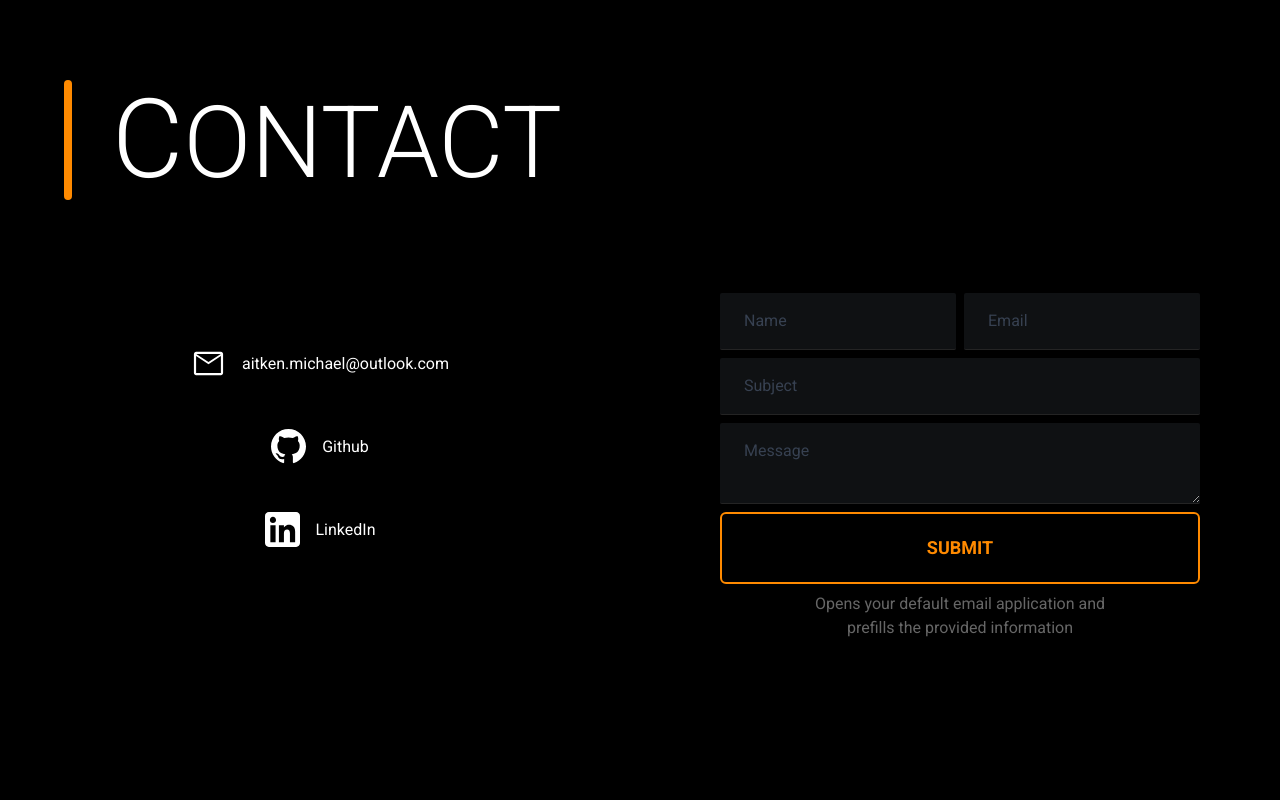
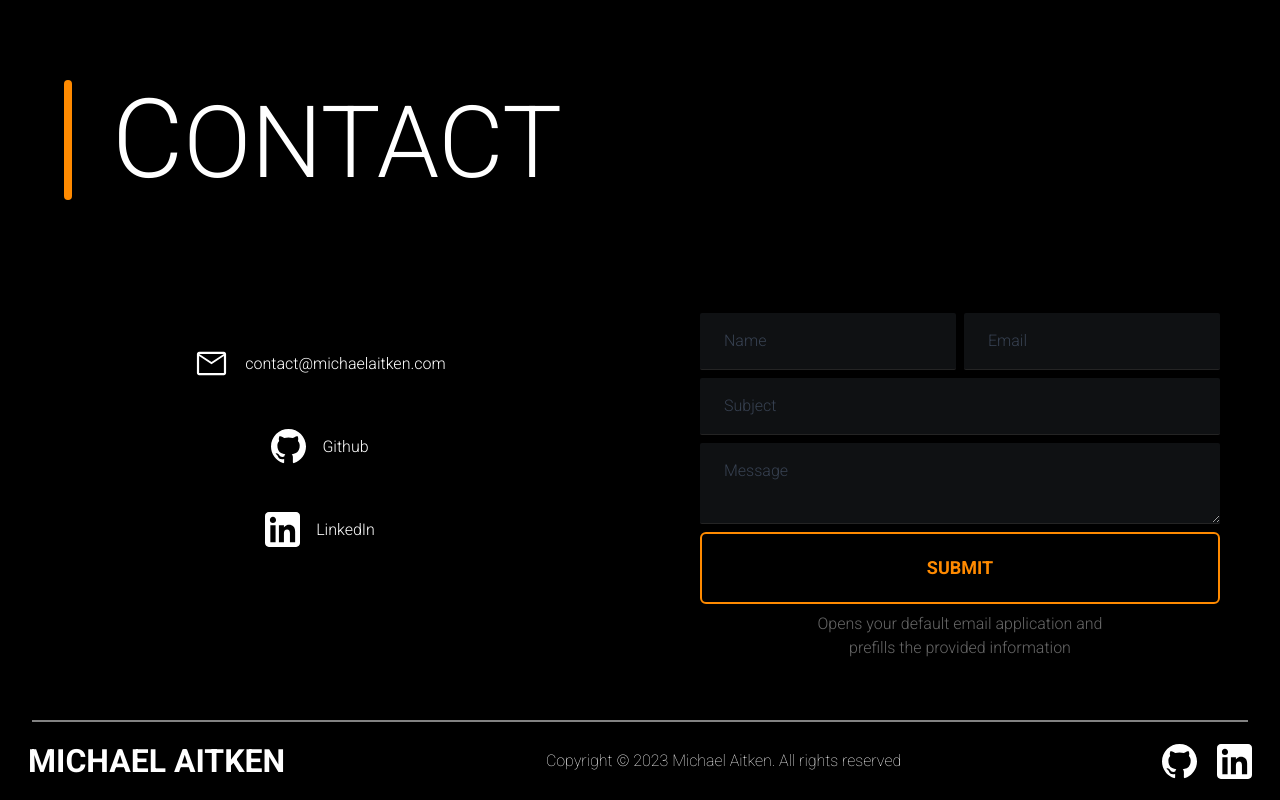
Before and after one commit to michaelaitken/michaelaitken_portfolio, a Next.js app: page / in a window 1280 px wide. Shown: the part 3807-4607 px from the top of the page. Before the commit the page ends 4527 px from the top, so only its background shows below. Built offline with nearby package versions, Linux system fonts and the light colour scheme.

Commit message:
Created Footer section

```diff
--- a/components/Contact.tsx
+++ b/components/Contact.tsx
@@ -39,7 +39,7 @@ const Contact = (props: Props) => {
             <h1 className={`text-center font-light uppercase text-[50px] md:text-[100px] ${roboto.className}`}><span className='text-[55px] md:text-[110px]'>C</span>ontact</h1>
         </div>
         <div className='flex flex-col lg:flex-row justify-center items-center'>
-            <div className={`flex flex-col items-center text-white mt-[70px] lg:-mt-10 w-[50%] space-y-12 ${roboto.className}`}>
+            <div className={`flex flex-col items-center text-white mt-[70px] lg:-mt-10 w-[50%] space-y-12 font-light ${roboto.className}`}>
                 {/* <h4 className='text-[40px] uppercase'>Get in touch</h4> */}
                 <button className='flex space-x-4 items-center hover:text-[#FF8A00]' onClick={onEmail}>
                     <Image
@@ -48,7 +48,7 @@ const Contact = (props: Props) => {
                         width={35}
                         height={30}
                     />
-                    <p>aitken.michael@outlook.com</p>
+                    <p>contact@michaelaitken.com</p>
                 </button>
                 <a className='flex space-x-4 items-center hover:text-[#FF8A00]' href=''>
                     <Image
@@ -70,7 +70,7 @@ const Contact = (props: Props) => {
                 </a>
             </div>
 
-            <div className={`flex flex-col text-center bg-[#000000]/30 px-[80px] pt-[40px] pb-[80px] ${roboto.className} w-[110%] lg:w-[50%] mt-10`}>
+            <div className={`flex flex-col text-center bg-[#000000]/30 p-[60px] font-light ${roboto.className} w-[110%] lg:w-[50%] mt-10 rounded-xl`}>
                 {/* <h4 className='mb-[40px] text-[40px] uppercase text-white'>Contact Me</h4> */}
                 <form onSubmit={handleSubmit(onSubmit)} className='flex flex-col space-y-2 w-[100%] mx-auto z-10'>
                     <div className='flex space-x-2'>
--- /dev/null
+++ b/components/Footer.tsx
@@ -0,0 +1,48 @@
+import React from 'react'
+import Image from 'next/image';
+import { Roboto } from '@next/font/google';
+import github from '../public/github.svg';
+import linkedin from '../public/linkedin.svg';
+
+const roboto = Roboto({
+  weight: ['100','300','400','700',],
+  style: ['normal',],
+  subsets: ['latin'],
+})
+
+type Props = {}
+
+const Footer = (props: Props) => {
+
+  return (
+    <div className={`flex flex-col items-center relative bottom-0 h-[10vh] bg-[#000000] ${roboto.className}`}>
+        <div className='border-t-2 border-[#828282] w-[95vw] max-w-[1920px]'/>
+        <div className='max-w-[1920px] mx-auto w-full flex flex-row justify-between items-center h-[100%]'>
+            <h4 className='text-white uppercase font-semibold text-[20px] leading-[20px] md:text-[32px] md:leading-[32px] ml-7'>Michael aitken</h4>
+            <h4 className='text-white font-thin text-[12px] leading-[12px] md:text-[16px] md:leading-[16px]'>Copyright © {new Date().getFullYear()} Michael Aitken. All rights reserved</h4>
+            <div className='flex space-x-2 md:space-x-5 mr-7'>
+                <a className='flex space-x-4 items-center hover:text-[#FF8A00]' href=''>
+                    <Image
+                        src={github}
+                        alt='github'
+                        width={35}
+                        height={35}
+                        className="h-[25px] md:h-[35px]"
+                    />
+                </a>
+                <a className='flex space-x-4 items-center hover:text-[#FF8A00]' href=''>
+                    <Image
+                        src={linkedin}
+                        alt='linkedin'
+                        width={35}
+                        height={35}
+                        className="h-[25px] md:h-[35px]"
+                    />
+                </a>
+            </div>
+        </div>
+    </div>
+  )
+}
+
+export default Footer
--- a/components/index.js
+++ b/components/index.js
@@ -6,6 +6,7 @@ import About from './About';
 import SkillGrid from './SkillGrid';
 import Tooltip from './Tooltip';
 import Contact from './Contact';
+import Footer from './Footer';
 
 export {
     Navbar,
@@ -16,4 +17,5 @@ export {
     SkillGrid,
     Tooltip,
     Contact,
+    Footer,
 };
--- a/pages/index.tsx
+++ b/pages/index.tsx
@@ -1,5 +1,5 @@
 import Head from 'next/head';
-import { Navbar, Hero, Project, About, Contact } from '../components';
+import { Navbar, Hero, Project, About, Contact, Footer } from '../components';
 
 export default function Home() {
   return (
@@ -42,10 +42,10 @@ export default function Home() {
         <section id='contact'>
           <Contact />
         </section>
-
-
-        {/* Contact Me */}
-
+        <div className='absolute -z-20 top-[300%] left-[10%] md:left-[45%] xl:left-[60%] h-[600px]'>
+          <div className=' gradient-01 w-[600px] h-[400px] rotate-[40deg]' />
+        </div>
+        <Footer />
       </main>
     </>
   )
```
